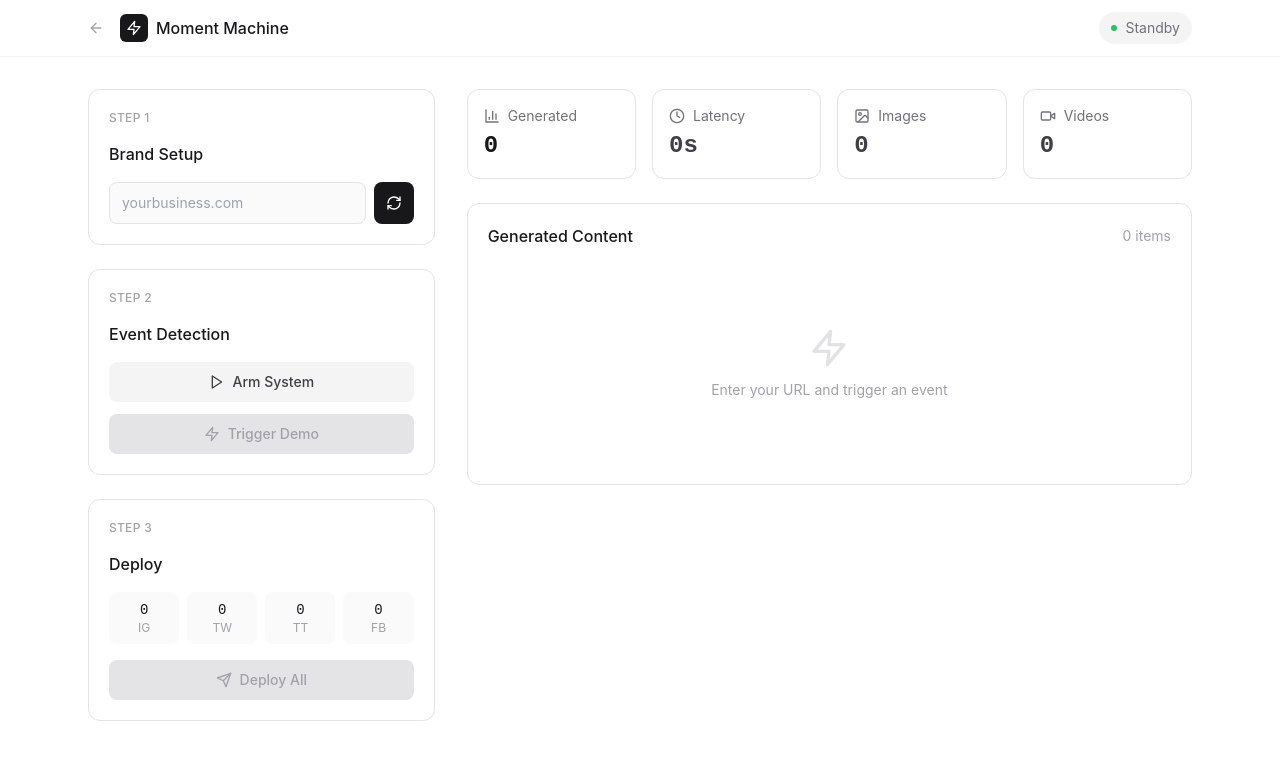
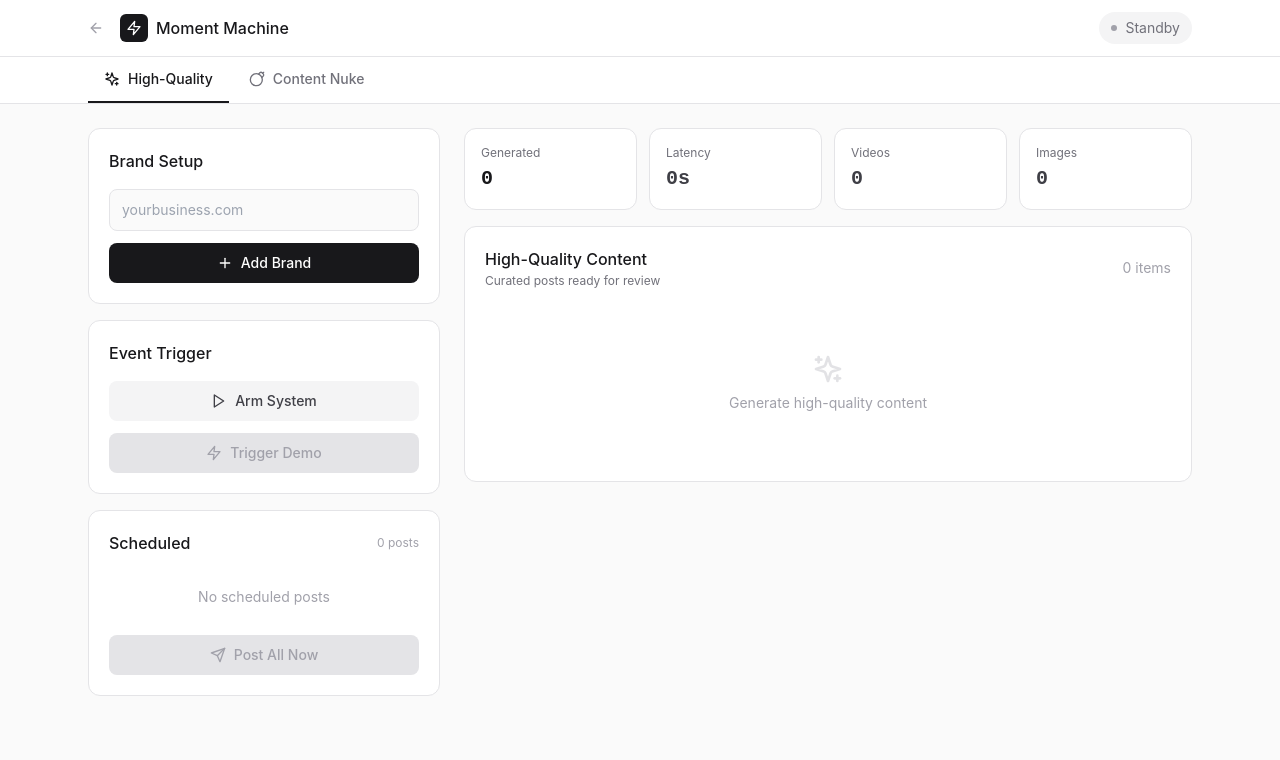
Before and after one commit to OwenCoonahan/moment-machine, a Next.js app: page /dashboard in a window 1280 px wide. Shown: the top 760 px of the page. Built offline with nearby package versions, Linux system fonts and the light colour scheme.

Commit message:
Add dual-tab dashboard: High-Quality + Content Nuke modes, Add Brand button, scheduled posts

```diff
--- a/app/dashboard/page.tsx
+++ b/app/dashboard/page.tsx
@@ -3,20 +3,23 @@
 import { useState, useEffect, useCallback, Suspense } from 'react'
 import { useSearchParams } from 'next/navigation'
 import {
-  Zap, Play, Pause, Settings,
+  Zap, Play, Pause, Plus,
   Image as ImageIcon, Video, Type, BarChart3,
-  Check, Clock, AlertCircle, RefreshCw, Loader2,
-  Send, ArrowLeft
+  Check, Clock, AlertCircle, Loader2,
+  Send, ArrowLeft, Sparkles, Bomb, Calendar,
+  Twitter, Instagram
 } from 'lucide-react'
 import Link from 'next/link'
 
 interface ContentItem {
   id: string
   type: 'image' | 'video' | 'text'
-  status: 'generating' | 'ready' | 'posted'
+  status: 'generating' | 'ready' | 'scheduled' | 'posted'
   url?: string
   caption?: string
   platform?: string
+  quality: 'high' | 'mass'
+  scheduledFor?: Date
 }
 
 interface Brand {
@@ -45,7 +48,6 @@ function extractBrandFromUrl(url: string): Brand {
     const knownBrands: Record<string, Partial<Brand>> = {
       'chipotle': { name: 'Chipotle', colors: ['#441500', '#A81612', '#FFFFFF'], voice: 'Bold, fresh, food-forward', industry: 'Restaurant' },
       'mcdonalds': { name: "McDonald's", colors: ['#FFC72C', '#DA291C', '#27251F'], voice: 'Fun, family-friendly', industry: 'Restaurant' },
-      'starbucks': { name: 'Starbucks', colors: ['#00704A', '#1E3932', '#FFFFFF'], voice: 'Warm, inviting, premium', industry: 'Cafe' },
       'dominos': { name: "Domino's", colors: ['#006491', '#E31837', '#FFFFFF'], voice: 'Fast, reliable, fun', industry: 'Restaurant' },
       'buffalowildwings': { name: 'Buffalo Wild Wings', colors: ['#FFB612', '#000000'], voice: 'Sports, bold, social', industry: 'Sports Bar' },
       'wingstop': { name: 'Wingstop', colors: ['#024731', '#FFD100'], voice: 'Flavor, bold, craveable', industry: 'Restaurant' },
@@ -73,11 +75,13 @@ function DashboardContent() {
   const searchParams = useSearchParams()
   const urlParam = searchParams.get('url') || ''
 
+  const [activeTab, setActiveTab] = useState<'quality' | 'nuke'>('quality')
   const [businessUrl, setBusinessUrl] = useState(urlParam)
   const [brand, setBrand] = useState<Brand>({ name: '', domain: '', colors: [], voice: '', industry: '', loaded: false })
   const [isArmed, setIsArmed] = useState(false)
   const [isGenerating, setIsGenerating] = useState(false)
   const [content, setContent] = useState<ContentItem[]>([])
+  const [scheduledContent, setScheduledContent] = useState<ContentItem[]>([])
   const [currentEvent, setCurrentEvent] = useState<GameEvent | null>(null)
   const [latency, setLatency] = useState(0)
   const [totalGenerated, setTotalGenerated] = useState(0)
@@ -88,17 +92,20 @@ function DashboardContent() {
     if (urlParam) {
       const extracted = extractBrandFromUrl(urlParam)
       setBrand(extracted)
+      setBusinessUrl(urlParam)
     } else {
       const saved = localStorage.getItem('momentMachineBrand')
       if (saved) {
         try {
-          setBrand(JSON.parse(saved))
+          const parsed = JSON.parse(saved)
+          setBrand(parsed)
+          setBusinessUrl(parsed.domain ? `https://${parsed.domain}` : '')
         } catch {}
       }
     }
   }, [urlParam])
 
-  const handleExtractBrand = () => {
+  const handleAddBrand = () => {
     if (!businessUrl) return
     const extracted = extractBrandFromUrl(businessUrl)
     setBrand(extracted)
@@ -119,8 +126,42 @@ function DashboardContent() {
     return event
   }, [])
 
-  // Fast content generation
-  const generateContent = useCallback(async (event: GameEvent) => {
+  // HIGH QUALITY content generation (fewer, better pieces)
+  const generateHighQuality = useCallback(async (event: GameEvent) => {
+    setIsGenerating(true)
+    const startTime = new Date()
+    setGenerationStartTime(startTime)
+    setContent([])
+    setTotalGenerated(0)
+
+    // Generate 5-10 high quality pieces
+    const totalToGenerate = Math.floor(Math.random() * 5) + 5
+
+    for (let i = 0; i < totalToGenerate; i++) {
+      await new Promise(resolve => setTimeout(resolve, 300)) // Slower, more deliberate
+
+      const types: ('video' | 'image' | 'text')[] = ['video', 'image', 'image', 'text']
+      const platforms = ['instagram', 'twitter', 'tiktok', 'story']
+
+      const newItem: ContentItem = {
+        id: `hq-${i}`,
+        type: types[Math.floor(Math.random() * types.length)],
+        status: 'ready',
+        caption: generateHighQualityCaption(event, brand),
+        platform: platforms[Math.floor(Math.random() * platforms.length)],
+        quality: 'high'
+      }
+
+      setContent(prev => [...prev, newItem])
+      setTotalGenerated(i + 1)
+    }
+
+    setIsGenerating(false)
+    setLatency(Math.round((Date.now() - startTime.getTime()) / 1000))
+  }, [brand])
+
+  // CONTENT NUKE - mass generation
+  const generateNuke = useCallback(async (event: GameEvent) => {
     setIsGenerating(true)
     const startTime = new Date()
     setGenerationStartTime(startTime)
@@ -129,23 +170,24 @@ function DashboardContent() {
 
     const totalToGenerate = Math.floor(Math.random() * 300) + 500
     let generated = 0
-    const batchSize = 40
+    const batchSize = 50
 
     while (generated < totalToGenerate) {
-      await new Promise(resolve => setTimeout(resolve, 25))
+      await new Promise(resolve => setTimeout(resolve, 20))
 
       const newItems: ContentItem[] = []
       for (let i = 0; i < batchSize && generated < totalToGenerate; i++) {
         generated++
         const typeRoll = Math.random()
-        const type: 'image' | 'video' | 'text' = typeRoll < 0.6 ? 'image' : typeRoll < 0.85 ? 'video' : 'text'
+        const type: 'image' | 'video' | 'text' = typeRoll < 0.4 ? 'video' : typeRoll < 0.8 ? 'image' : 'text'
 
         newItems.push({
-          id: `c-${generated}`,
+          id: `nuke-${generated}`,
           type,
           status: 'ready',
-          caption: `${event.type}! ${brand.name} celebrates with you! 🏈`,
-          platform: ['instagram', 'twitter', 'tiktok', 'facebook'][Math.floor(Math.random() * 4)]
+          caption: `${event.type}! ${brand.name} 🏈`,
+          platform: ['instagram', 'twitter', 'tiktok', 'facebook'][Math.floor(Math.random() * 4)],
+          quality: 'mass'
         })
       }
 
@@ -155,12 +197,21 @@ function DashboardContent() {
 
     setIsGenerating(false)
     setLatency(Math.round((Date.now() - startTime.getTime()) / 1000))
-  }, [brand.name])
+  }, [brand])
 
   const triggerGeneration = () => {
     if (!brand.loaded) return
     const event = detectEvent()
-    generateContent(event)
+    if (activeTab === 'quality') {
+      generateHighQuality(event)
+    } else {
+      generateNuke(event)
+    }
+  }
+
+  const scheduleContent = (item: ContentItem) => {
+    setScheduledContent(prev => [...prev, { ...item, status: 'scheduled', scheduledFor: new Date() }])
+    setContent(prev => prev.filter(c => c.id !== item.id))
   }
 
   useEffect(() => {
@@ -171,13 +222,13 @@ function DashboardContent() {
     return () => clearInterval(interval)
   }, [isGenerating, generationStartTime])
 
+  const videoCount = content.filter(c => c.type === 'video').length
   const imageCount = content.filter(c => c.type === 'image').length
-  const videoCount = content.filter(c => c.type === 'video').length
 
   return (
-    <div className="min-h-screen bg-white">
+    <div className="min-h-screen bg-zinc-50">
       {/* Header */}
-      <header className="border-b border-zinc-100 bg-white sticky top-0 z-50">
+      <header className="border-b border-zinc-200 bg-white sticky top-0 z-50">
         <div className="max-w-6xl mx-auto px-6 py-3 flex items-center justify-between">
           <div className="flex items-center gap-4">
             <Link href="/" className="text-zinc-400 hover:text-zinc-600 transition-colors">
@@ -193,42 +244,69 @@ function DashboardContent() {
 
           <div className="flex items-center gap-3">
             <div className={`flex items-center gap-2 px-3 py-1.5 rounded-full text-sm ${isArmed ? 'bg-emerald-50 text-emerald-700' : 'bg-zinc-100 text-zinc-500'}`}>
-              <div className={`status-dot ${isArmed ? 'armed bg-emerald-500' : 'bg-zinc-400'}`}></div>
+              <div className={`w-1.5 h-1.5 rounded-full ${isArmed ? 'bg-emerald-500 animate-pulse' : 'bg-zinc-400'}`}></div>
               {isArmed ? 'Armed' : 'Standby'}
             </div>
           </div>
         </div>
       </header>
 
-      <div className="max-w-6xl mx-auto px-6 py-8">
-        <div className="grid grid-cols-12 gap-8">
+      {/* Tab Navigation */}
+      <div className="bg-white border-b border-zinc-200">
+        <div className="max-w-6xl mx-auto px-6">
+          <div className="flex gap-1">
+            <button
+              onClick={() => setActiveTab('quality')}
+              className={`flex items-center gap-2 px-4 py-3 text-sm font-medium border-b-2 transition-colors ${
+                activeTab === 'quality'
+                  ? 'border-zinc-900 text-zinc-900'
+                  : 'border-transparent text-zinc-500 hover:text-zinc-700'
+              }`}
+            >
+              <Sparkles className="w-4 h-4" />
+              High-Quality
+            </button>
+            <button
+              onClick={() => setActiveTab('nuke')}
+              className={`flex items-center gap-2 px-4 py-3 text-sm font-medium border-b-2 transition-colors ${
+                activeTab === 'nuke'
+                  ? 'border-zinc-900 text-zinc-900'
+                  : 'border-transparent text-zinc-500 hover:text-zinc-700'
+              }`}
+            >
+              <Bomb className="w-4 h-4" />
+              Content Nuke
+            </button>
+          </div>
+        </div>
+      </div>
 
-          {/* Left Column */}
-          <div className="col-span-12 lg:col-span-4 space-y-6">
+      <div className="max-w-6xl mx-auto px-6 py-6">
+        <div className="grid grid-cols-12 gap-6">
+
+          {/* Left Column - Setup */}
+          <div className="col-span-12 lg:col-span-4 space-y-4">
 
             {/* Brand Setup */}
             <div className="bg-white border border-zinc-200 rounded-xl p-5">
-              <div className="flex items-center gap-2 mb-4">
-                <span className="text-xs font-medium text-zinc-400 uppercase tracking-wide">Step 1</span>
-              </div>
               <h3 className="font-medium text-zinc-900 mb-4">Brand Setup</h3>
 
-              <div className="space-y-4">
-                <div className="flex gap-2">
+              <div className="space-y-3">
                 <input
                   type="url"
                   value={businessUrl}
                   onChange={(e) => setBusinessUrl(e.target.value)}
                   placeholder="yourbusiness.com"
-                    className="flex-1 bg-zinc-50 border border-zinc-200 rounded-lg px-3 py-2.5 text-sm focus:outline-none focus:ring-2 focus:ring-zinc-900 focus:border-transparent"
+                  className="w-full bg-zinc-50 border border-zinc-200 rounded-lg px-3 py-2.5 text-sm focus:outline-none focus:ring-2 focus:ring-zinc-900 focus:border-transparent"
                 />
+
                 <button
-                    onClick={handleExtractBrand}
-                    className="bg-zinc-900 hover:bg-zinc-800 text-white px-3 py-2.5 rounded-lg transition-colors"
+                  onClick={handleAddBrand}
+                  className="w-full bg-zinc-900 hover:bg-zinc-800 text-white px-4 py-2.5 rounded-lg font-medium text-sm flex items-center justify-center gap-2 transition-colors"
                 >
-                    <RefreshCw className="w-4 h-4" />
+                  <Plus className="w-4 h-4" />
+                  Add Brand
                 </button>
-                </div>
 
                 {brand.loaded && (
                   <div className="bg-zinc-50 rounded-lg p-4 space-y-2 animate-fade-in">
@@ -257,12 +335,9 @@ function DashboardContent() {
               </div>
             </div>
 
-            {/* Event Detection */}
+            {/* Event Trigger */}
             <div className="bg-white border border-zinc-200 rounded-xl p-5">
-              <div className="flex items-center gap-2 mb-4">
-                <span className="text-xs font-medium text-zinc-400 uppercase tracking-wide">Step 2</span>
-              </div>
-              <h3 className="font-medium text-zinc-900 mb-4">Event Detection</h3>
+              <h3 className="font-medium text-zinc-900 mb-4">Event Trigger</h3>
 
               <div className="space-y-3">
                 <button
@@ -296,7 +371,7 @@ function DashboardContent() {
                 </button>
 
                 {currentEvent && (
-                  <div className="bg-amber-50 border border-amber-200 rounded-lg p-3 animate-fade-in">
+                  <div className="bg-amber-50 border border-amber-200 rounded-lg p-3">
                     <div className="flex items-center gap-2 text-amber-700 font-medium text-sm mb-1">
                       <AlertCircle className="w-4 h-4" />
                       {currentEvent.type}
@@ -307,98 +382,156 @@ function DashboardContent() {
               </div>
             </div>
 
-            {/* Deploy */}
+            {/* Scheduled Posts */}
             <div className="bg-white border border-zinc-200 rounded-xl p-5">
-              <div className="flex items-center gap-2 mb-4">
-                <span className="text-xs font-medium text-zinc-400 uppercase tracking-wide">Step 3</span>
+              <div className="flex items-center justify-between mb-4">
+                <h3 className="font-medium text-zinc-900">Scheduled</h3>
+                <span className="text-xs text-zinc-400">{scheduledContent.length} posts</span>
               </div>
-              <h3 className="font-medium text-zinc-900 mb-4">Deploy</h3>
 
-              <div className="grid grid-cols-4 gap-2 mb-4">
-                {['IG', 'TW', 'TT', 'FB'].map((p, i) => (
-                  <div key={p} className="bg-zinc-50 rounded-lg p-2 text-center">
-                    <div className="font-medium text-zinc-900 text-sm counter">
-                      {Math.floor(totalGenerated * [0.25, 0.3, 0.25, 0.2][i])}
-                    </div>
-                    <div className="text-xs text-zinc-400">{p}</div>
+              {scheduledContent.length === 0 ? (
+                <p className="text-sm text-zinc-400 text-center py-4">No scheduled posts</p>
+              ) : (
+                <div className="space-y-2 max-h-40 overflow-y-auto">
+                  {scheduledContent.slice(0, 5).map(item => (
+                    <div key={item.id} className="flex items-center gap-2 p-2 bg-zinc-50 rounded-lg text-sm">
+                      {item.type === 'video' && <Video className="w-4 h-4 text-blue-500" />}
+                      {item.type === 'image' && <ImageIcon className="w-4 h-4 text-zinc-400" />}
+                      {item.type === 'text' && <Twitter className="w-4 h-4 text-zinc-400" />}
+                      <span className="flex-1 truncate text-zinc-600">{item.platform}</span>
+                      <Calendar className="w-3 h-3 text-zinc-400" />
                     </div>
                   ))}
                 </div>
+              )}
 
               <button
-                disabled={totalGenerated === 0}
-                className="w-full bg-zinc-900 hover:bg-zinc-800 disabled:bg-zinc-200 disabled:text-zinc-400 text-white px-4 py-2.5 rounded-lg font-medium text-sm flex items-center justify-center gap-2 transition-colors"
+                disabled={scheduledContent.length === 0}
+                className="w-full mt-3 bg-zinc-900 hover:bg-zinc-800 disabled:bg-zinc-200 disabled:text-zinc-400 text-white px-4 py-2.5 rounded-lg font-medium text-sm flex items-center justify-center gap-2 transition-colors"
               >
                 <Send className="w-4 h-4" />
-                Deploy All
+                Post All Now
               </button>
             </div>
           </div>
 
-          {/* Right Column */}
-          <div className="col-span-12 lg:col-span-8 space-y-6">
+          {/* Right Column - Content */}
+          <div className="col-span-12 lg:col-span-8 space-y-4">
 
             {/* Stats */}
-            <div className="grid grid-cols-4 gap-4">
+            <div className="grid grid-cols-4 gap-3">
               {[
-                { label: 'Generated', value: totalGenerated, icon: BarChart3, highlight: true },
-                { label: 'Latency', value: `${latency}s`, icon: Clock },
-                { label: 'Images', value: imageCount, icon: ImageIcon },
-                { label: 'Videos', value: videoCount, icon: Video },
+                { label: 'Generated', value: totalGenerated, highlight: true },
+                { label: 'Latency', value: `${latency}s` },
+                { label: 'Videos', value: videoCount },
+                { label: 'Images', value: imageCount },
               ].map((stat) => (
                 <div key={stat.label} className="bg-white border border-zinc-200 rounded-xl p-4">
-                  <div className="flex items-center gap-2 text-zinc-500 text-sm mb-1">
-                    <stat.icon className="w-4 h-4" />
-                    {stat.label}
-                  </div>
-                  <div className={`text-2xl font-semibold counter ${stat.highlight ? 'text-zinc-900' : 'text-zinc-700'}`}>
+                  <div className="text-xs text-zinc-500 mb-1">{stat.label}</div>
+                  <div className={`text-xl font-semibold counter ${stat.highlight ? 'text-zinc-900' : 'text-zinc-700'}`}>
                     {stat.value}
                   </div>
                 </div>
               ))}
             </div>
 
-            {/* Content Grid */}
+            {/* Tab-specific content */}
+            {activeTab === 'quality' ? (
+              /* HIGH QUALITY TAB */
               <div className="bg-white border border-zinc-200 rounded-xl p-5">
                 <div className="flex items-center justify-between mb-4">
-                <h3 className="font-medium text-zinc-900">Generated Content</h3>
+                  <div>
+                    <h3 className="font-medium text-zinc-900">High-Quality Content</h3>
+                    <p className="text-xs text-zinc-500 mt-0.5">Curated posts ready for review</p>
+                  </div>
                   <span className="text-sm text-zinc-400">{content.length} items</span>
                 </div>
 
                 {content.length === 0 ? (
-                <div className="text-center py-16 text-zinc-400">
-                  <Zap className="w-10 h-10 mx-auto mb-3 opacity-30" />
-                  <p className="text-sm">Enter your URL and trigger an event</p>
+                  <div className="text-center py-12 text-zinc-400">
+                    <Sparkles className="w-8 h-8 mx-auto mb-2 opacity-30" />
+                    <p className="text-sm">Generate high-quality content</p>
                   </div>
                 ) : (
-                <div className="content-grid" style={{ maxHeight: '400px', overflowY: 'auto' }}>
+                  <div className="space-y-3 max-h-96 overflow-y-auto">
+                    {content.map((item) => (
+                      <div key={item.id} className="flex items-start gap-3 p-3 bg-zinc-50 rounded-lg">
+                        <div className="w-10 h-10 bg-zinc-200 rounded-lg flex items-center justify-center flex-shrink-0">
+                          {item.type === 'video' && <Video className="w-5 h-5 text-blue-500" />}
+                          {item.type === 'image' && <ImageIcon className="w-5 h-5 text-zinc-500" />}
+                          {item.type === 'text' && <Type className="w-5 h-5 text-purple-500" />}
+                        </div>
+                        <div className="flex-1 min-w-0">
+                          <div className="flex items-center gap-2 mb-1">
+                            <span className="text-xs font-medium text-zinc-500 uppercase">{item.platform}</span>
+                            <span className="text-xs text-zinc-400">• {item.type}</span>
+                          </div>
+                          <p className="text-sm text-zinc-700 truncate">{item.caption}</p>
+                        </div>
+                        <button
+                          onClick={() => scheduleContent(item)}
+                          className="px-3 py-1.5 bg-zinc-900 text-white text-xs font-medium rounded-md hover:bg-zinc-800 transition-colors"
+                        >
+                          Schedule
+                        </button>
+                      </div>
+                    ))}
+                  </div>
+                )}
+              </div>
+            ) : (
+              /* CONTENT NUKE TAB */
+              <div className="bg-white border border-zinc-200 rounded-xl p-5">
+                <div className="flex items-center justify-between mb-4">
+                  <div>
+                    <h3 className="font-medium text-zinc-900">Content Nuke</h3>
+                    <p className="text-xs text-zinc-500 mt-0.5">Mass-generated content</p>
+                  </div>
+                  <span className="text-sm text-zinc-400">{content.length} items</span>
+                </div>
+
+                {content.length === 0 ? (
+                  <div className="text-center py-12 text-zinc-400">
+                    <Bomb className="w-8 h-8 mx-auto mb-2 opacity-30" />
+                    <p className="text-sm">Trigger a content nuke</p>
+                  </div>
+                ) : (
+                  <div className="content-grid" style={{ maxHeight: '350px', overflowY: 'auto' }}>
                     {content.slice(0, 200).map((item, i) => (
                       <div
                         key={item.id}
-                      className="content-item animate-pop cursor-pointer"
-                      style={{ animationDelay: `${(i % 40) * 15}ms` }}
+                        className="content-item animate-pop"
+                        style={{ animationDelay: `${(i % 50) * 10}ms` }}
                       >
+                        {item.type === 'video' && <Video className="w-4 h-4 text-blue-500" />}
                         {item.type === 'image' && <ImageIcon className="w-4 h-4 text-zinc-400" />}
-                      {item.type === 'video' && <Video className="w-4 h-4 text-blue-500" />}
                         {item.type === 'text' && <Type className="w-4 h-4 text-purple-500" />}
                       </div>
                     ))}
                     {content.length > 200 && (
-                    <div className="content-item bg-zinc-100 text-zinc-500 text-xs font-medium">
+                      <div className="content-item bg-zinc-200 text-zinc-600 text-xs font-medium">
                         +{content.length - 200}
                       </div>
                     )}
                   </div>
                 )}
+
+                {content.length > 0 && (
+                  <button className="w-full mt-4 bg-zinc-900 hover:bg-zinc-800 text-white px-4 py-2.5 rounded-lg font-medium text-sm flex items-center justify-center gap-2 transition-colors">
+                    <Send className="w-4 h-4" />
+                    Deploy All {content.length} Posts
+                  </button>
+                )}
               </div>
+            )}
 
             {/* Summary */}
             {totalGenerated > 0 && (
-              <div className="bg-zinc-50 border border-zinc-200 rounded-xl p-5 animate-fade-in">
-                <p className="text-center text-sm text-zinc-600">
-                  <span className="font-medium text-zinc-900">{brand.name}</span> generated{' '}
-                  <span className="font-medium text-zinc-900">{totalGenerated}</span> content pieces in{' '}
-                  <span className="font-medium text-zinc-900">{latency}s</span>
+              <div className="bg-emerald-50 border border-emerald-200 rounded-xl p-4">
+                <p className="text-center text-sm text-emerald-700">
+                  <span className="font-medium">{brand.name}</span> generated{' '}
+                  <span className="font-medium">{totalGenerated}</span> {activeTab === 'quality' ? 'high-quality' : ''} content pieces in{' '}
+                  <span className="font-medium">{latency}s</span>
                 </p>
               </div>
             )}
@@ -409,10 +542,21 @@ function DashboardContent() {
   )
 }
 
+function generateHighQualityCaption(event: GameEvent, brand: Brand): string {
+  const templates = [
+    `${event.type}! 🏈 ${brand.name} is celebrating with you. Use code GAMEDAY for 15% off your next order!`,
+    `What a moment! ${event.description} — ${brand.name} has your game day covered. Link in bio!`,
+    `That ${event.type} though! 😱 Celebrate at ${brand.name}. Special game day menu available now.`,
+    `${event.type} energy at ${brand.name}! 🔥 Tag someone you're watching with.`,
+    `Big play alert: ${event.description} 🏆 Come watch the rest at ${brand.name}!`,
+  ]
+  return templates[Math.floor(Math.random() * templates.length)]
+}
+
 export default function DashboardPage() {
   return (
     <Suspense fallback={
-      <div className="min-h-screen bg-white flex items-center justify-center">
+      <div className="min-h-screen bg-zinc-50 flex items-center justify-center">
         <Loader2 className="w-6 h-6 animate-spin text-zinc-400" />
       </div>
     }>
```
Also changed, not shown: screenshots/dashboard.png, screenshots/landing.png. Lines whose indentation alone changed are shown as unchanged.
